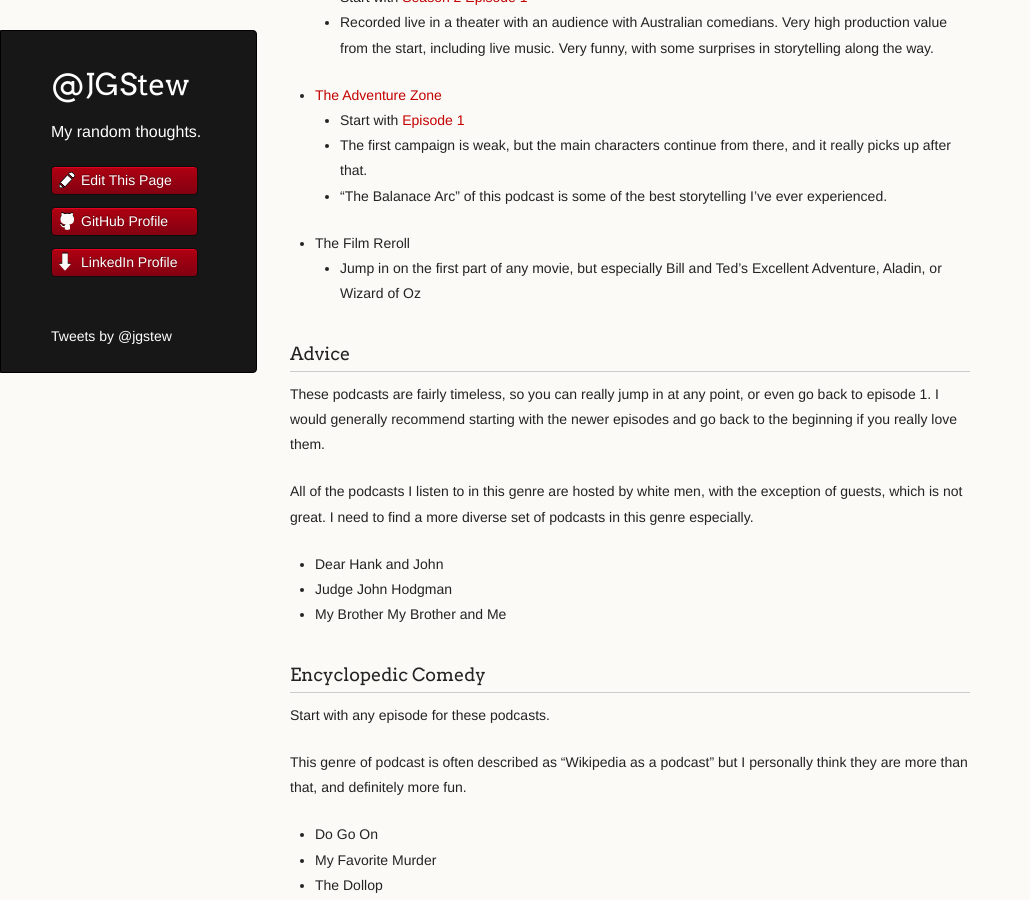
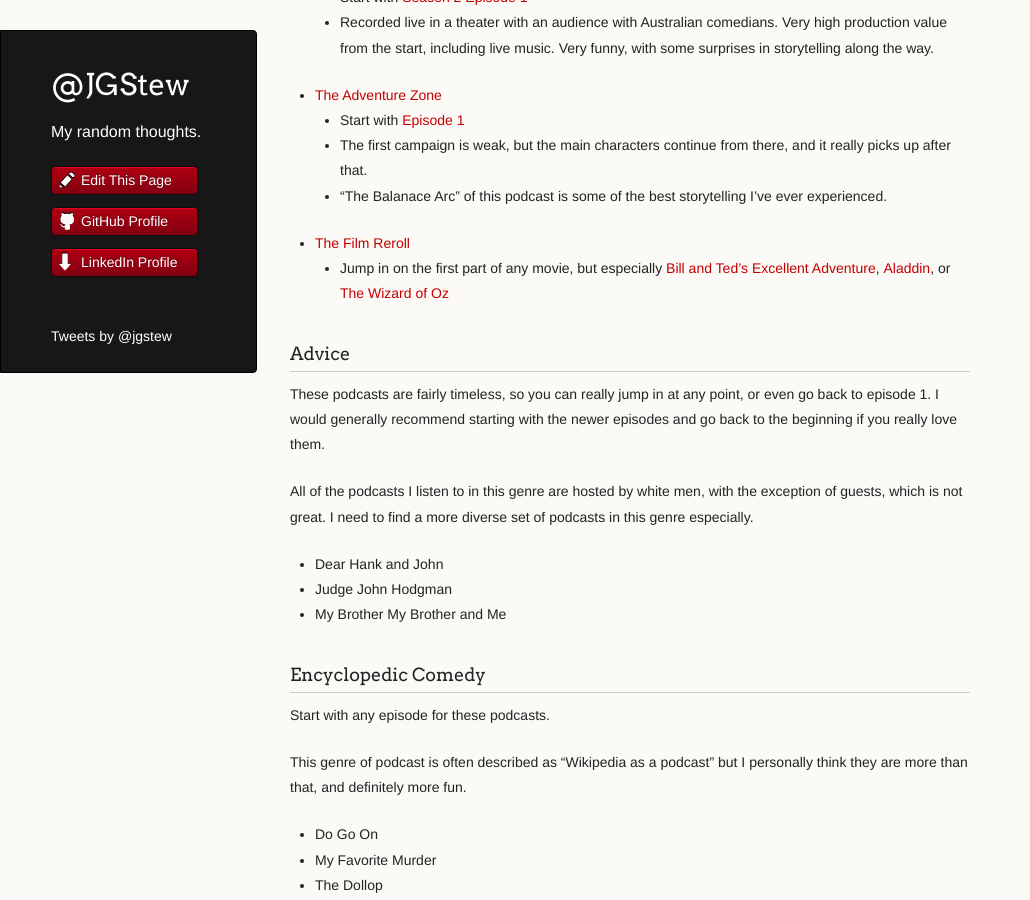
Before and after one commit to jgstew/jgstew.github.io, a Jekyll site: the page built from _posts/2018-01-01-My-Favorite-Podcasts.md, in a window 1280 px wide and 900 px high, scrolled down 591 px. Shown: the whole window, without its empty margins (0-1030 px from the left). Built offline with Jekyll 4.4.1, drawn with Linux system fonts in a browser that asks for light colours; nearby versions of some CDN libraries; comment, search, counter and statistics services are not loaded.

Commit message:
Update 2018-01-01-My-Favorite-Podcasts.md

```diff
--- a/_posts/2018-01-01-My-Favorite-Podcasts.md
+++ b/_posts/2018-01-01-My-Favorite-Podcasts.md
@@ -22,8 +22,8 @@ My favorites in this genre are 1 part comedy and 1 part collaborative storytelli
   - Start with [Episode 1](https://overcast.fm/+D4cxjjHXk)
   - The first campaign is weak, but the main characters continue from there, and it really picks up after that.
   - "The Balanace Arc" of this podcast is some of the best storytelling I've ever experienced.
-- The Film Reroll
-  - Jump in on the first part of any movie, but especially Bill and Ted's Excellent Adventure, Aladin, or Wizard of Oz
+- [The Film Reroll](https://www.filmreroll.com/)
+  - Jump in on the first part of any movie, but especially [Bill and Ted’s Excellent Adventure](https://overcast.fm/+FsguoTfwo), [Aladdin](https://overcast.fm/+FsgtsV-Ms), or [The Wizard of Oz](https://overcast.fm/+Fsgv5K_Oc)
 
 ### Advice
 
```
